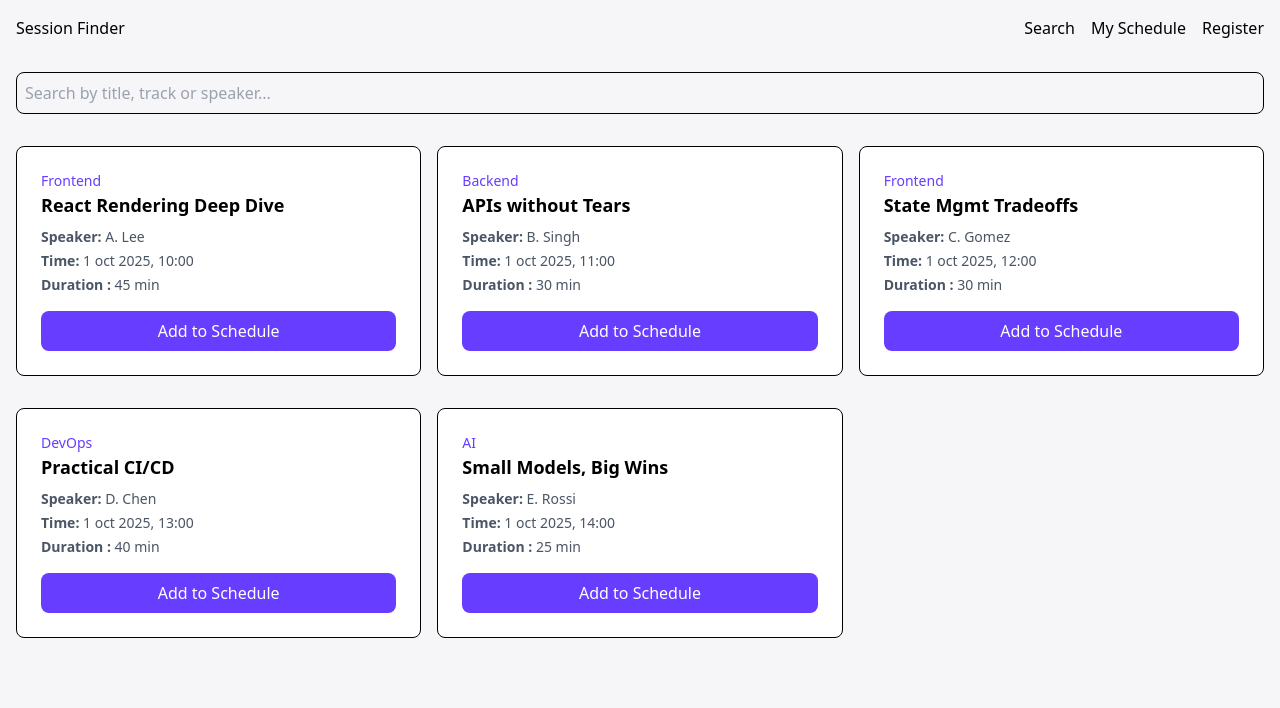
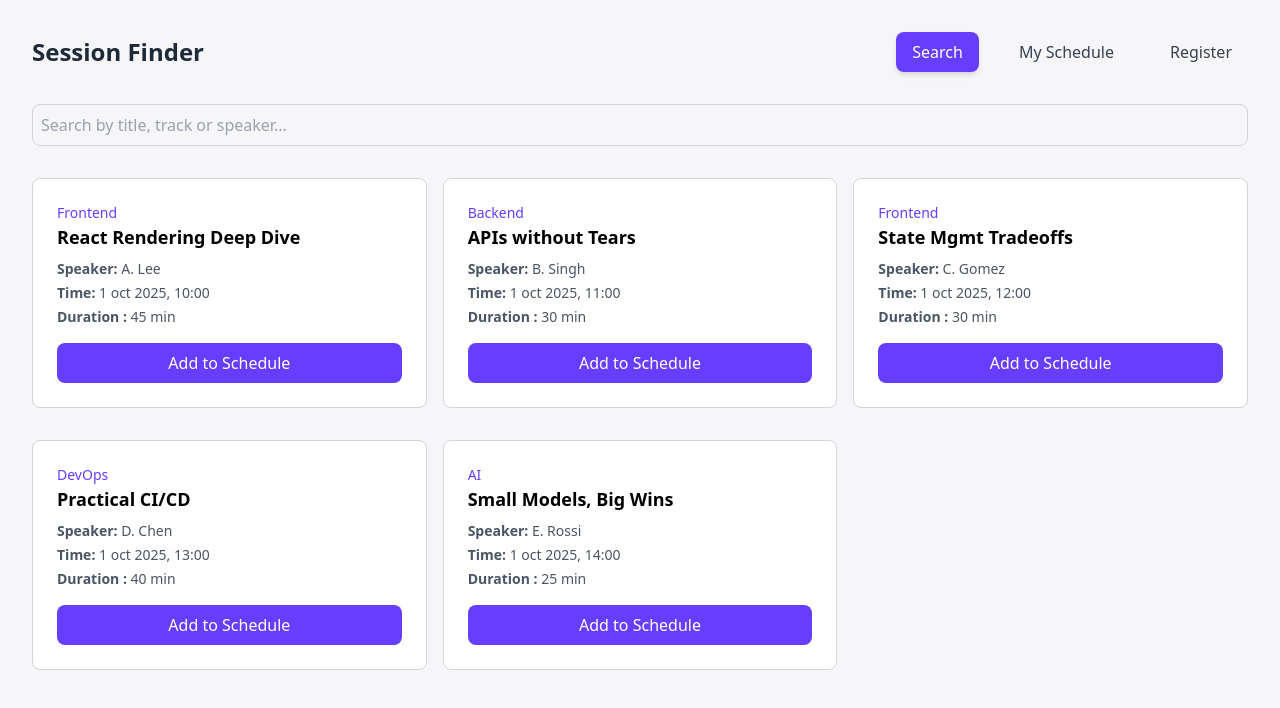
Before and after one commit to Debi312/session-finder, a React (Vite) app: page / in a window 1280 px wide. Shown: the top 708 px of the page. Built offline with nearby package versions, Linux system fonts and the light colour scheme.

Commit message:
style:improve navbar styling and hover interactions

```diff
--- a/src/components/Layout.jsx
+++ b/src/components/Layout.jsx
@@ -2,16 +2,54 @@ import { Outlet, NavLink } from "react-router-dom"
 import { useSchedule } from "../context/ScheduleContext";
 export default function Layout() {
     const { sessionIds } = useSchedule();
+
+    //TODO : añadir logo y mejorar estilos
     return (
         <>
-            <header className="flex flex-row justify-between mb-8">
-                <h1>Session Finder</h1>
-                <nav className="flex flex-row gap-4">
-                    <NavLink to="/">Search</NavLink>
-                    <NavLink to="/my-schedule">My Schedule
-                        {sessionIds.length?` (${sessionIds.length})`: ""}
+            <header className="flex flex-row justify-between items-center mb-8 ">
+                <h1 className="text-2xl font-bold text-gray-800">Session Finder</h1>
+                <nav className="flex flex-row gap-6">
+                    <NavLink
+                        to="/"
+                        className={({ isActive }) => `
+                            px-4 py-2 rounded-lg font-medium transition-all duration-200
+                            ${isActive
+                                ? "bg-accent text-white shadow-md"
+                                : "text-gray-700 hover:bg-accent/10 hover:text-accent"
+                            }
+                        `}
+                    >
+                        Search
                     </NavLink>
-                    <NavLink to="/register">Register</NavLink>
+                    <NavLink
+                        to="/my-schedule"
+                        className={({ isActive }) => `
+                            px-4 py-2 rounded-lg font-medium transition-all duration-200 relative
+                            ${isActive
+                                ? "bg-accent text-white shadow-md"
+                                : "text-gray-700 hover:bg-accent/10 hover:text-accent"
+                            }
+                        `}
+                    >
+                        My Schedule
+                        {sessionIds.length ? (
+                            <span className="ml-2 inline-block bg-background  border border-accent text-accent text-xs font-bold px-2 py-1 rounded-full">
+                                {sessionIds.length}
+                            </span>
+                        ) : ""}
+                    </NavLink>
+                    <NavLink
+                        to="/register"
+                        className={({ isActive }) => `
+                            px-4 py-2 rounded-lg font-medium transition-all duration-200
+                            ${isActive
+                                ? "bg-accent text-white shadow-md"
+                                : "text-gray-700 hover:bg-accent/10 hover:text-accent"
+                            }
+                        `}
+                    >
+                        Register
+                    </NavLink>
                 </nav>
             </header>
             <main>
--- a/src/index.css
+++ b/src/index.css
@@ -3,6 +3,7 @@
 @theme {
   --color-background: #f6f6f8;
   --color-accent: #673dff;
+  --color-border: #d1d5dc;
 
   --font-sans: "system-ui", sans-serif;
 
@@ -10,6 +11,6 @@
 
 @layer base {
   html {
-    @apply bg-background font-sans p-4;
+    @apply bg-background font-sans p-8;
   }
 }
```
